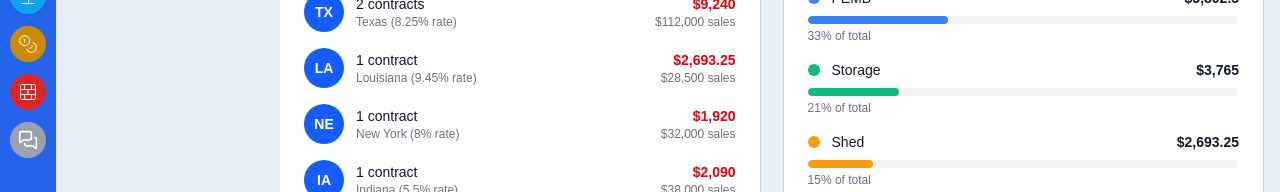
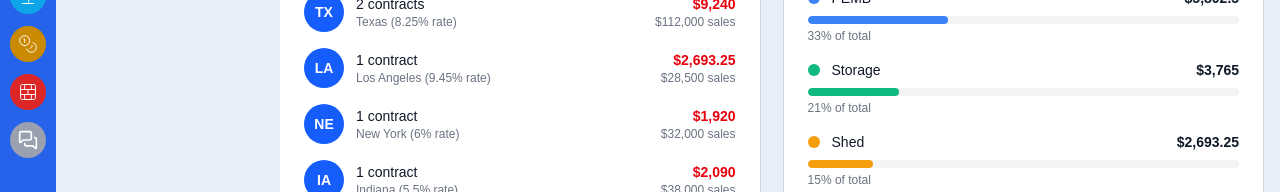
Before and after one commit to react6-flyweis/the-steel-admin, a React (Vite) app: page /sales-tax in a window 1280 px wide. Shown: the part 470-662 px from the top of the page. Built offline with nearby package versions, Linux system fonts and the light colour scheme.

Commit message:
feat: simplify StateTaxCard by removing Props and using internal stateData

```diff
--- a/src/components/sales-tax/StateTaxCard.tsx
+++ b/src/components/sales-tax/StateTaxCard.tsx
@@ -9,11 +9,50 @@ interface StateData {
   taxDue: number;
 }
 
-interface Props {
-  stateData: StateData[];
-}
+const stateData: StateData[] = [
+  {
+    state: "Texas",
+    abbreviation: "TX",
+    contracts: 2,
+    rate: "8.25%",
+    sales: 112000,
+    taxDue: 9240,
+  },
+  {
+    state: "Los Angeles",
+    abbreviation: "LA",
+    contracts: 1,
+    rate: "9.45%",
+    sales: 28500,
+    taxDue: 2693.25,
+  },
+  {
+    state: "New York",
+    abbreviation: "NE",
+    contracts: 1,
+    rate: "6%",
+    sales: 32000,
+    taxDue: 1920,
+  },
+  {
+    state: "Indiana",
+    abbreviation: "IA",
+    contracts: 1,
+    rate: "5.5%",
+    sales: 38000,
+    taxDue: 2090,
+  },
+  {
+    state: "Oklahoma",
+    abbreviation: "OK",
+    contracts: 1,
+    rate: "4.5%",
+    sales: 41000,
+    taxDue: 1845,
+  },
+];
 
-export default function StateTaxCard({ stateData }: Props) {
+export default function StateTaxCard() {
   return (
     <Card className="bg-white">
       <CardHeader className=" border-b">
```
